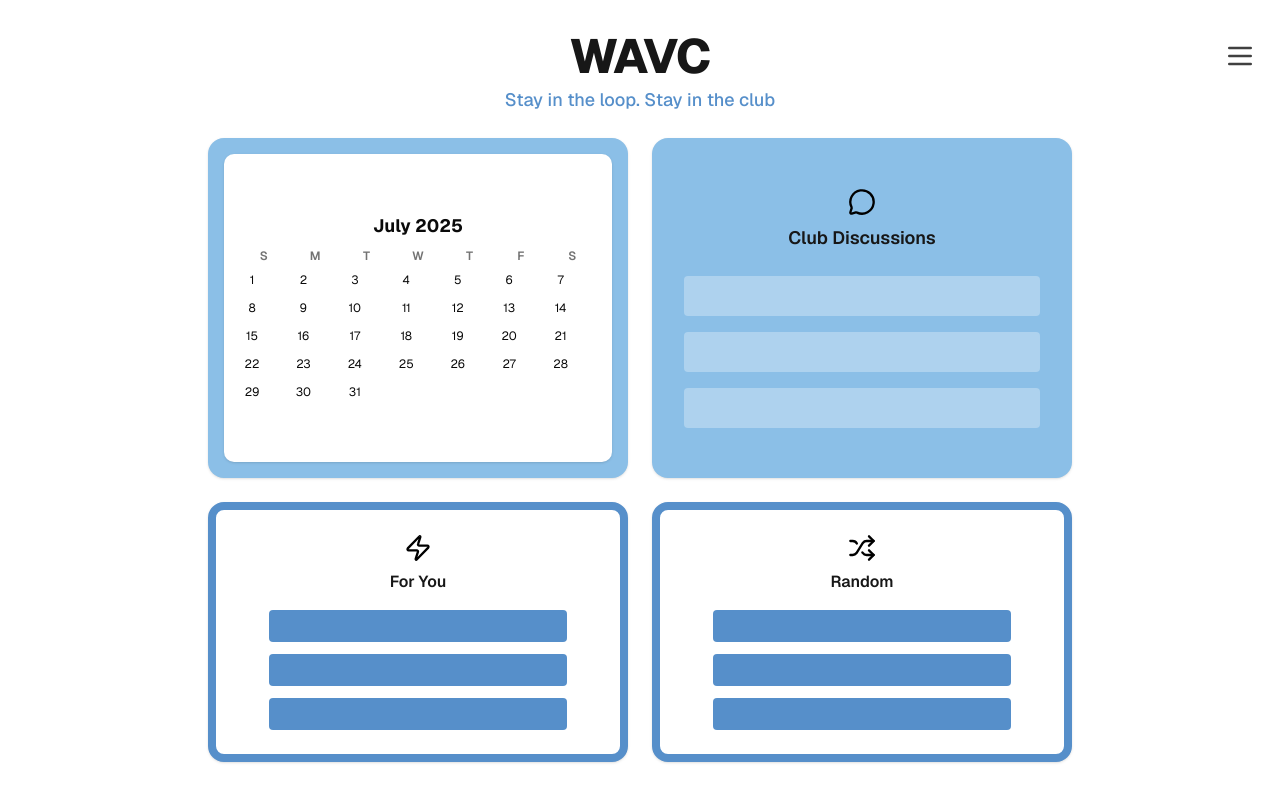
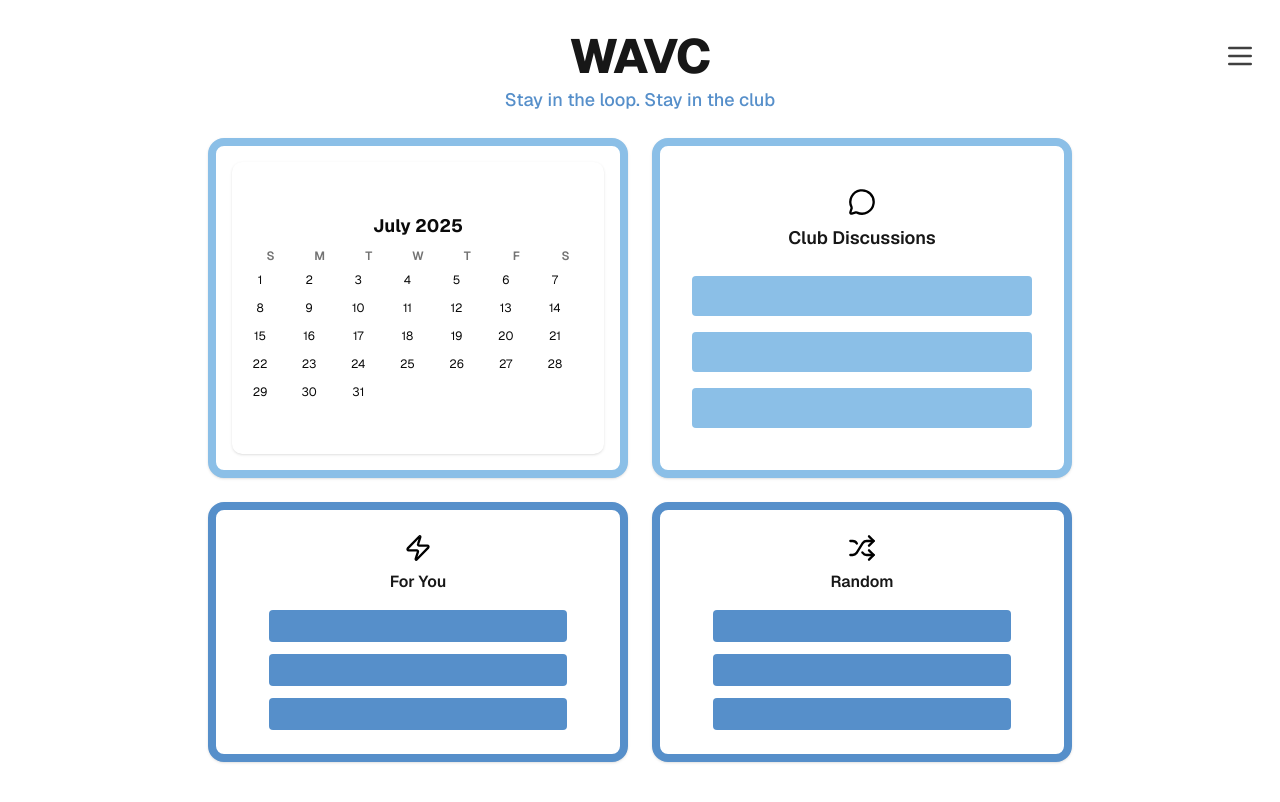
Before and after one commit to thirumuruganra/WAVC, a Next.js app: page / in a window 1280 px wide. Shown: the top 802 px of the page. Built offline with nearby package versions, Linux system fonts and the light colour scheme.

Commit message:
UI changes to HomeSection.jsx

```diff
--- a/homePage/HomeSection.jsx
+++ b/homePage/HomeSection.jsx
@@ -11,19 +11,19 @@ export default function HomeSection() {
       {/* Desktop layout: calendar and club discussions side by side */}
       <div className="hidden md:grid grid-cols-2 gap-6 h-[340px]">
         {/* Mini Calendar */}
-        <HomeCard accent={1} className="flex flex-col items-center justify-center h-full">
+        <HomeCard accent={1} className="flex flex-col items-center justify-center h-full border-8 border-[var(--accent1)] !bg-white">
           <HomeCalendar />
         </HomeCard>
         {/* Club Discussions with 3 placeholders */}
-        <HomeCard accent={1} className="flex flex-col items-center justify-center h-full">
+        <HomeCard accent={1} className="flex flex-col items-center justify-center h-full border-8 border-[var(--accent1)] !bg-white">
           <div className="flex flex-col items-center gap-2 mb-4">
             <MessageCircle className="text-black" size={28} />
             <div className="font-semibold text-neutral-900 text-lg">Club Discussions</div>
           </div>
           <div className="flex flex-col gap-4 w-full px-4">
-            <div className="h-10 bg-white/30 rounded w-full animate-pulse" />
-            <div className="h-10 bg-white/30 rounded w-full animate-pulse" />
-            <div className="h-10 bg-white/30 rounded w-full animate-pulse" />
+            <div className="h-10 bg-[var(--accent1)] rounded w-full" />
+            <div className="h-10 bg-[var(--accent1)] rounded w-full" />
+            <div className="h-10 bg-[var(--accent1)] rounded w-full" />
           </div>
         </HomeCard>
       </div>
```
